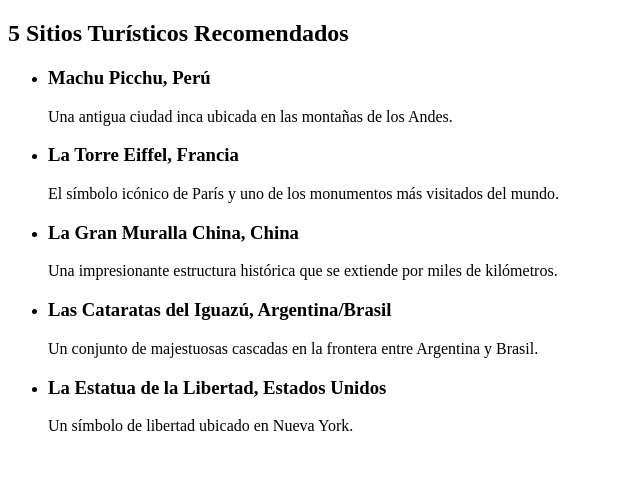
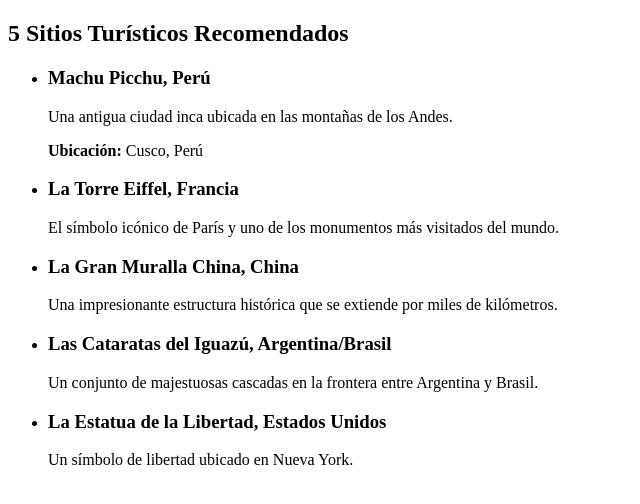
Before and after one commit to liannR000/repositorio_2, a plain HTML site: page index.html in a window 1280 px wide. Shown: the whole page, without its empty margins (0-640 px from the left). Drawn offline with Linux system fonts and the light colour scheme.

Commit message:
nueva ubicacion

```diff
--- a/index.html
+++ b/index.html
@@ -12,7 +12,8 @@
         <ul>
             <li>
                 <h3>Machu Picchu, Perú</h3>
-                <p>Una antigua ciudad inca ubicada en las montañas de los Andes.</p>
+            <p>Una antigua ciudad inca ubicada en las montañas de los Andes.</p>
+            <p><strong>Ubicación:</strong> Cusco, Perú</p>
             </li>
             <li>
                 <h3>La Torre Eiffel, Francia</h3>
```
